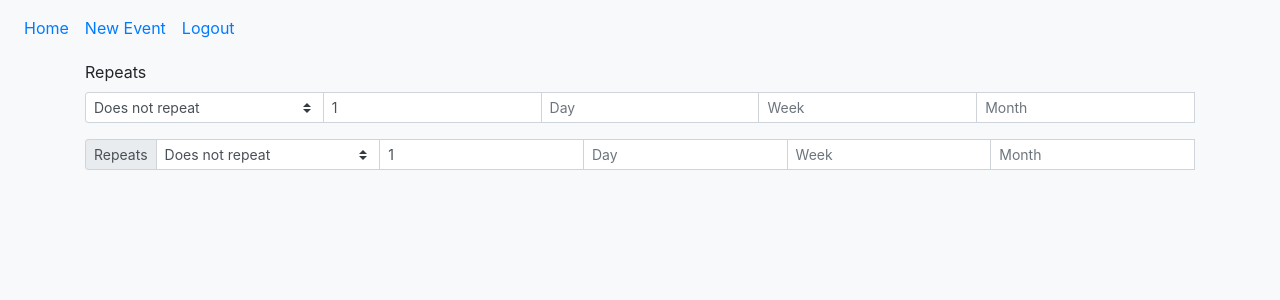
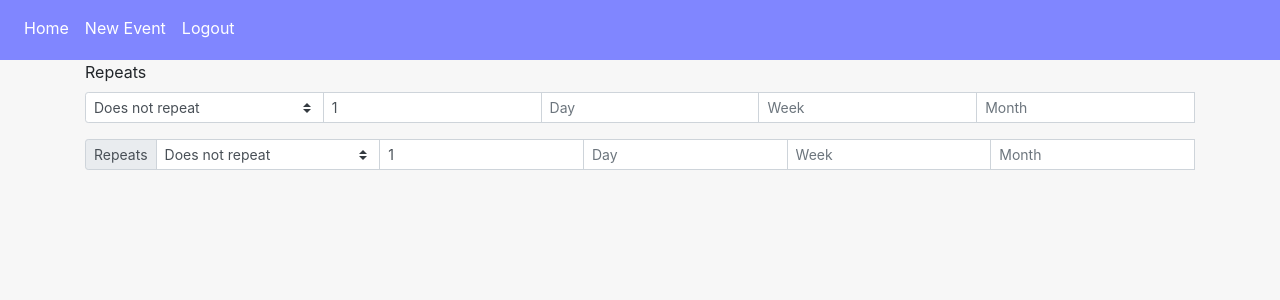
Before and after one commit to rrickgauer/Tasks, a PHP site: page /test.php in a window 1280 px wide. Shown: the top 300 px of the page. Run offline with PHP 8.4, Linux system fonts and the light colour scheme; some libraries are stand-ins or nearby versions.

Commit message:
add new colors

```diff
--- a/src/css/style.css
+++ b/src/css/style.css
@@ -1,9 +1,64 @@
+.color-purple {
+  color: #8086ff;
+}
+
+.color-bg-purple {
+  background-color: #8086ff;
+  color: white;
+}
+
+.btn-light {
+  background-color: #ebebeb;
+}
+
+.btn-primary {
+  background-color: #8086ff;
+  border-color: #8086ff;
+}
+.btn-primary:active, .btn-primary:hover, .btn-primary:focus, .btn-primary:visited, .btn-primary:not(:disabled):not(.disabled):active, .btn-primary:not(:disabled):not(.disabled).active {
+  background-color: #666eff;
+  border-color: #666eff;
+  box-shadow: 0 0 0 0 !important;
+}
+
+.btn-outline-primary {
+  color: #8086ff;
+  border-color: #8086ff;
+}
+.btn-outline-primary:active, .btn-outline-primary:hover, .btn-outline-primary:focus, .btn-outline-primary:visited, .btn-outline-primary:not(:disabled):not(.disabled):active, .btn-outline-primary:not(:disabled):not(.disabled).active {
+  color: white;
+  background-color: #8086ff;
+  border-color: #4d55ff;
+  box-shadow: 0 0 0 0 !important;
+}
+
+.custom-font {
+  font-family: "Jost", sans-serif;
+}
+
+.custom-font-bold {
+  font-family: "Jost", sans-serif;
+  font-weight: bold;
+}
+
+h1.custom-font {
+  font-family: "Jost", sans-serif;
+  font-size: 3em;
+}
+
 body {
-  background-color: #f8f9fa;
+  background-color: #f7f7f7;
 }
 
 hr {
   border-top-width: 5px;
+}
+
+#navbar {
+  background-color: #8086ff;
+}
+#navbar .nav-link {
+  color: white;
 }
 
 .card {
--- a/src/css/style.scss
+++ b/src/css/style.scss
@@ -1,10 +1,91 @@
+$color-purple: hsl(237, 100%, 75%);
+$color-purple-dark: hsl(237, 100%, 70%);
+$color-purple-darker: hsl(237, 100%, 65%);
+$color-purple-darkest: hsl(237, 100%, 60%);
+$color-purple-light: hsl(237, 100%, 80%);
+$color-purple-lighter: hsl(237, 100%, 85%);
+$color-purple-lightest: hsl(237, 100%, 90%);
+
+$color-white: hsl(0, 0%, 97%);
+$color-white-darker: hsl(0, 0%, 92%);
+$color-white-darkest: hsl(0, 0%, 87%);
+
+
+.color-purple {
+    color: $color-purple;
+}
+
+.color-bg-purple {
+    background-color: $color-purple;
+    color: white;
+}
+
+.btn-light {
+    background-color: $color-white-darker;
+}
+
+.btn-primary {
+    background-color: $color-purple;
+    border-color: $color-purple;
+
+    &:active,
+    &:hover,
+    &:focus,
+    &:visited,
+    &:not(:disabled):not(.disabled):active,
+    &:not(:disabled):not(.disabled).active {
+        background-color: $color-purple-dark;
+        border-color: $color-purple-dark;
+        box-shadow: 0 0 0 0 !important;
+    }
+}
+
+.btn-outline-primary {
+    color: $color-purple;
+    border-color: $color-purple;
+
+    &:active,
+    &:hover,
+    &:focus,
+    &:visited,
+    &:not(:disabled):not(.disabled):active,
+    &:not(:disabled):not(.disabled).active {
+        color: white;
+        background-color: $color-purple;
+        border-color: $color-purple-darker;
+        box-shadow: 0 0 0 0 !important;
+    }
+}
+
+.custom-font {
+    font-family: 'Jost', sans-serif;
+}
+
+.custom-font-bold {
+    font-family: 'Jost', sans-serif;
+    font-weight: bold;
+}
+
+h1.custom-font {
+    font-family: 'Jost', sans-serif;
+    font-size: 3.0em;
+}
+
 body {
-    background-color: #f8f9fa;
-    // margin-bottom: 100px;
+    background-color: $color-white;
 }
 
 hr {
     border-top-width: 5px;
+}
+
+#navbar {
+    background-color: $color-purple;
+    // margin-bottom: 50px;
+
+    .nav-link {
+        color: white;
+    }
 }
 
 
--- a/src/header.php
+++ b/src/header.php
@@ -15,5 +15,9 @@
 <!-- jquery toast: https://kamranahmed.info/toast -->
 <link rel="stylesheet" href="css/external/jquery.toast.min.css">
 
+<!-- custom font -->
+<link rel="preconnect" href="https://fonts.gstatic.com">
+<link href="https://fonts.googleapis.com/css2?family=Jost:ital,wght@0,100;0,200;0,300;0,400;0,500;0,600;0,700;0,800;0,900;1,100;1,200;1,300;1,400;1,500;1,600;1,700;1,800;1,900&display=swap" rel="stylesheet">
+
 <!-- personal css -->
 <link rel="stylesheet" type="text/css" href="css/style.css" />
--- a/src/new-event.php
+++ b/src/new-event.php
@@ -9,7 +9,6 @@
 <body>
     <?php include('navbar.php'); ?>
     <div class="container">
-        <!-- <h1 class="text-center my-5">New Event</h1> -->
 
         <div class="d-flex justify-content-center">
             <!-- new event form -->
```
Also changed, not shown: 1 other file.
